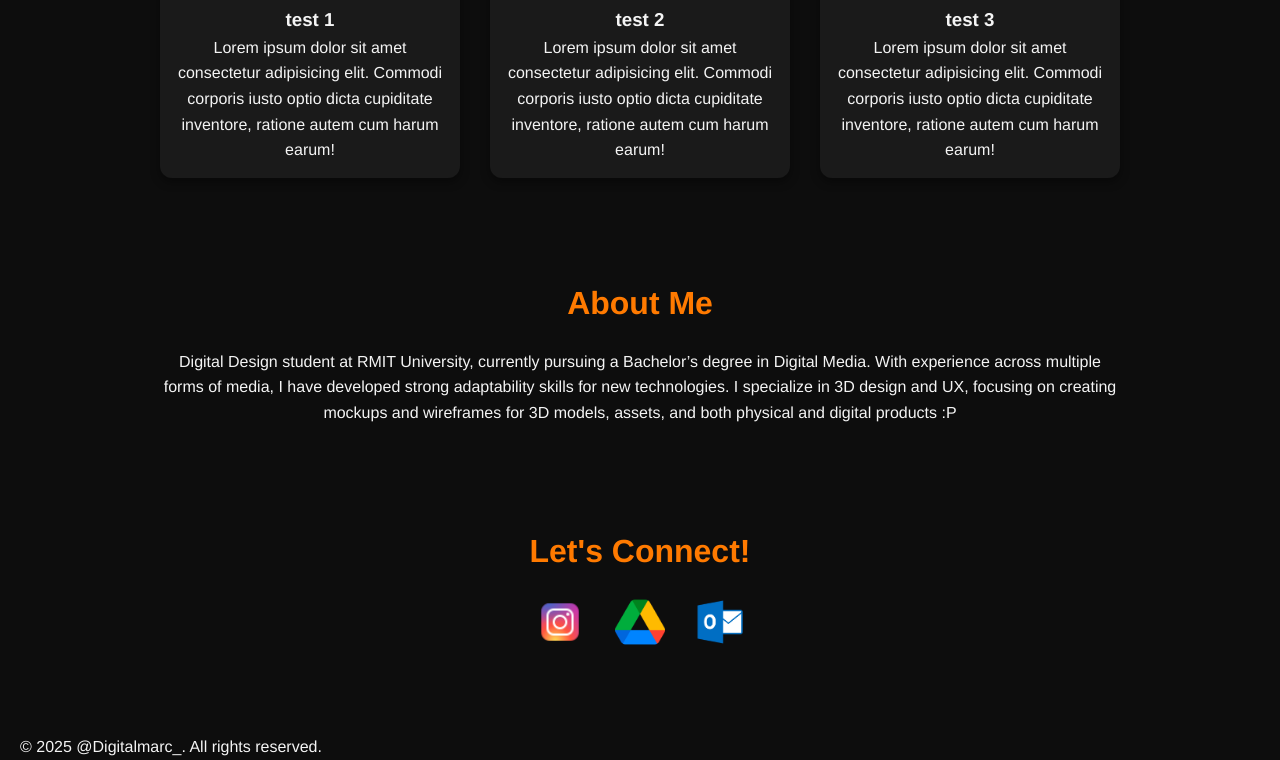
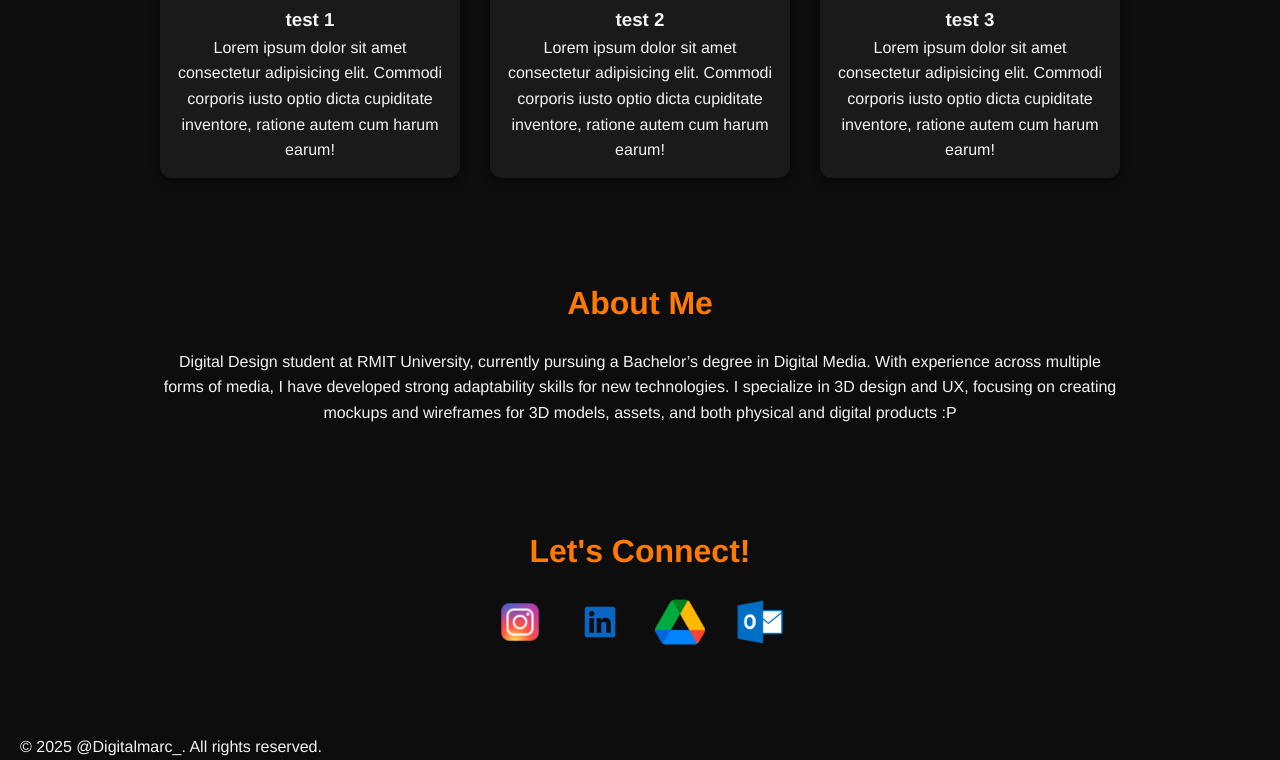
Before and after one commit to MarcoRMIT/MarcoRMIT.github.io, a plain HTML site: page DESIGNPORTFOLIO/index.html in a window 1280 px wide. Shown: the part 859-1619 px from the top of the page. Drawn offline with Linux system fonts and the light colour scheme.

Commit message:
portfolio updated

```diff
--- a/DESIGNPORTFOLIO/index.html
+++ b/DESIGNPORTFOLIO/index.html
@@ -99,6 +99,15 @@
         >
           <img src="instaicon.png" alt="Instagram" />
         </a>
+
+        <a
+          href="https://www.linkedin.com/in/marco-j-8b12a4289/"
+          target="_blank"
+          class="icon-button"
+        >
+          <img src="linkedin-logo.png" alt="LinkedED" />
+        </a>
+
         <a
           href="https://drive.google.com/drive/folders/1-SY9PJKRtUcRG209PiY5O-jtWgyNlu-b?usp=sharing"
           target="_blank"
```
Also changed, not shown: designportfolio/linkedin-logo.png (added).
